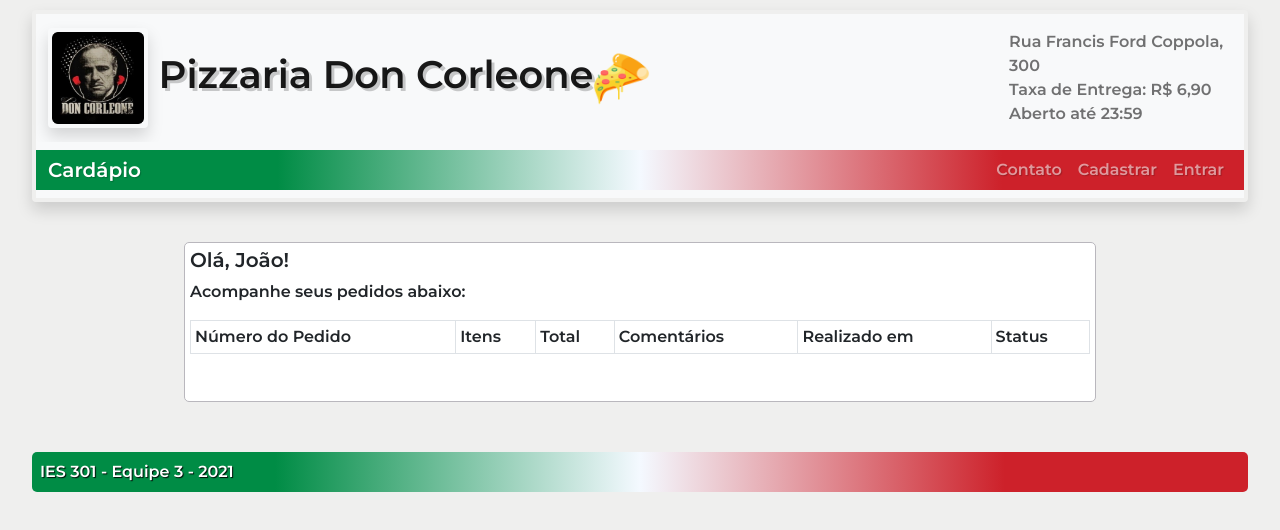
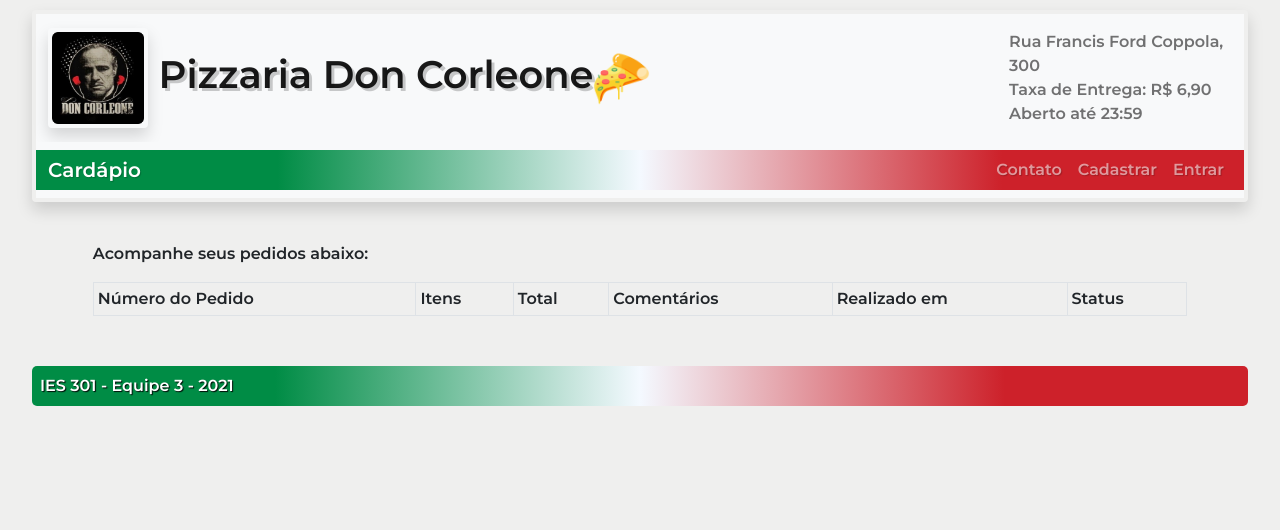
Before and after one commit to Grupo-Tres/app-cliente-frontend, a React (Create React App) app: page /pedidos in a window 1280 px wide. Shown: the top 530 px of the page. Built offline with nearby package versions, Linux system fonts and the light colour scheme.

Commit message:
Modificacoes no conteudo da pagina Pedidos

```diff
--- a/src/Screens/Pedidos/Pedidos.css
+++ b/src/Screens/Pedidos/Pedidos.css
@@ -1,6 +1,6 @@
-.container {
+.tabela-pedidos {
     margin-top: 40px;
-    width: 75% !important;
+    width: 90% !important;
     margin-left: auto;
     margin-right: auto;
 }
--- a/src/Screens/Pedidos/Pedidos.js
+++ b/src/Screens/Pedidos/Pedidos.js
@@ -1,61 +1,10 @@
 import React, { useEffect, useState } from "react";
 import './Pedidos.css';
-import Cookies from 'universal-cookie';
 import Table from 'react-bootstrap/Table'
 
 function Pedidos() {
-    // const [linhas, setLinhas] = useState(null);
-    const user = 'João';
-
-    // useEffect(() => {
-    //     if (linhas === null) {
-    //       fetch("http://localhost:5000/api/v1/pedido")
-    //         .then(function (resposta) {
-    //           const resultado = {
-    //             estado: resposta.status,
-    //             res: resposta.json(),
-    //           };
-    //           return resultado;
-    //         })
-    //         .then(function (respostaFinal) {
-    //           if (respostaFinal.estado !== 200) {
-    //             respostaFinal.res.then(function (erroResult) {
-    //               console.log(erroResult);
-    //             });
-    //           } else {
-    //             respostaFinal.res.then(function (dados) {
-    //               gerar_pedidos(dados);
-    //             });
-    //           }
-    //         })
-    //         .catch((error) => {
-    //           alert(`${error} \n Servidor backend não encontrado`);
-    //         });
-    //     }
-    //   });
-
-    // const gerar_pedidos = (dadosArray) => {
-    //     setLinhas(dadosArray.map((pedido) => {
-    //         let linha = [];
-    //         pedido.forEach((element) => {
-    //             linha.push(
-    //                 <tr>
-    //                     <td>{element.numeroPedido}</td>
-    //                     <td>{element.carrinho}</td>
-    //                     <td>{element.total}</td>
-    //                     <td>{element.comentarios}</td>
-    //                     <td>{element.createdAt}</td>
-    //                     <td>{element.status}</td>
-    //                 </tr>
-    //             );
-    //         })
-    //         return linha;
-    //     }));
-    // };
-
     return (
-        <div className="container">
-            <h5>Olá, {user}!</h5>
+        <div className="tabela-pedidos">
             <p>Acompanhe seus pedidos abaixo:</p>
             <Table striped bordered hover size="sm">
                 <thead>
```
